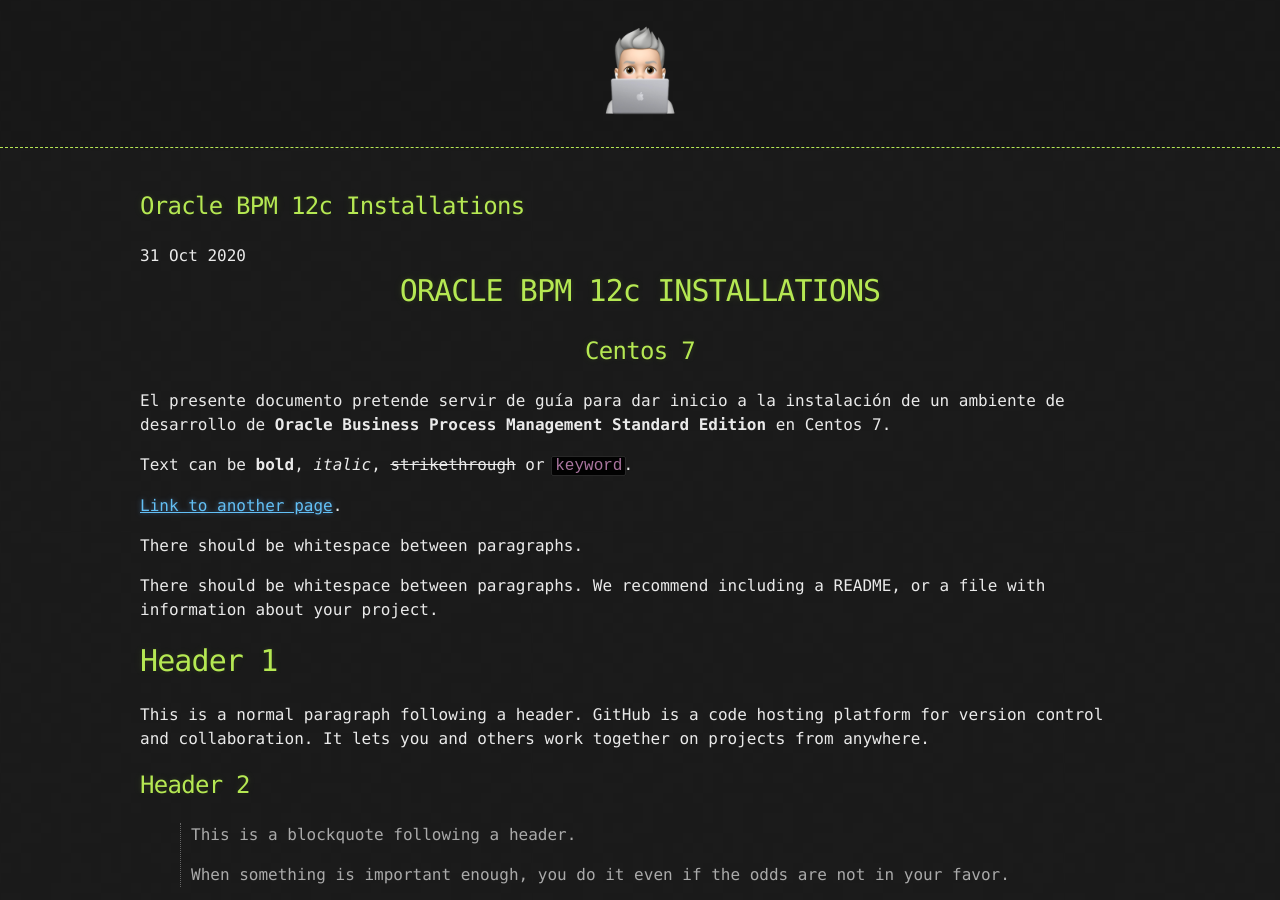
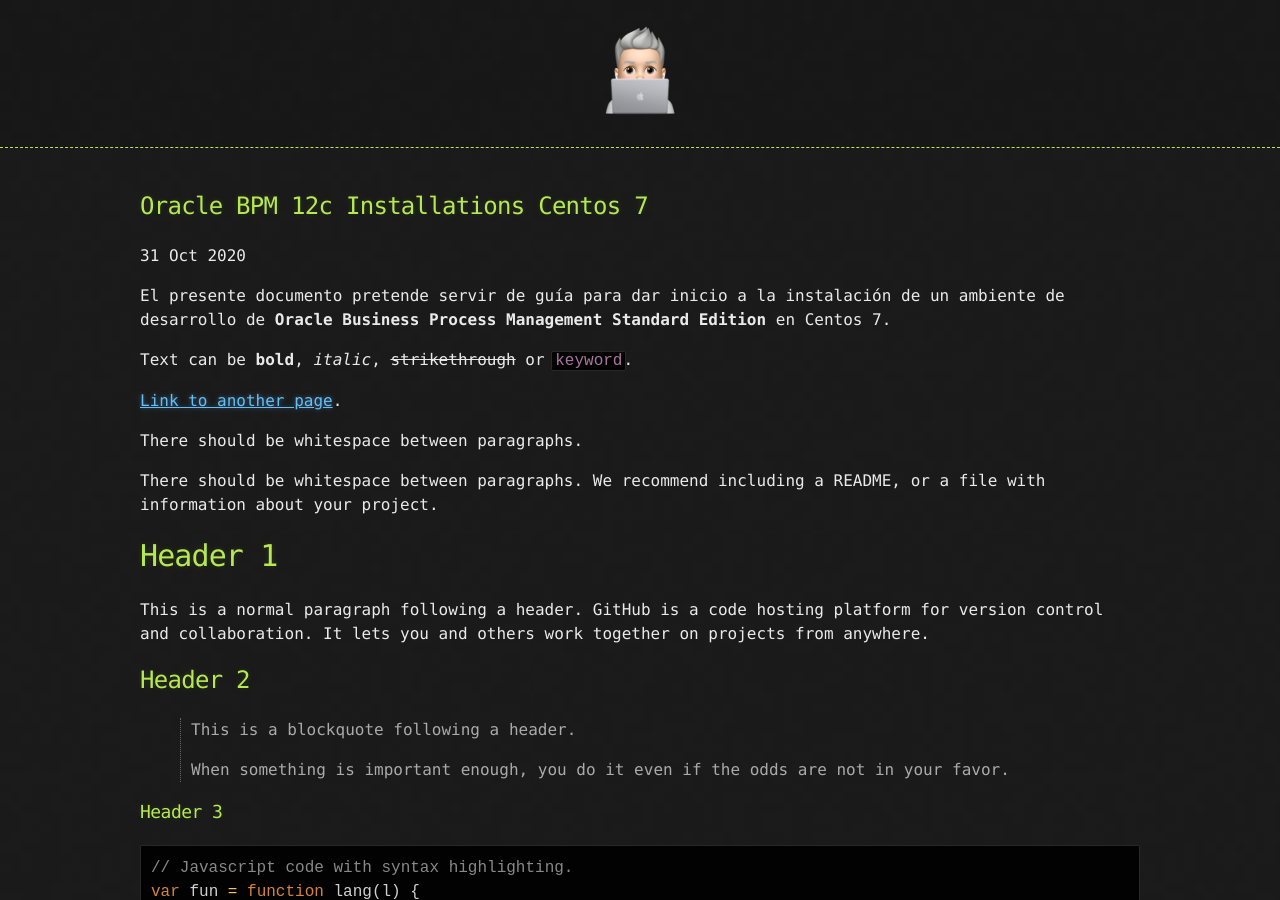
Before and after one commit to darvinueza/darvinueza.github.io, a Jekyll site: the page built from _posts/2020-10-31-Another-Sample-Page.md, in a window 1280 px wide and 900 px high. Built offline with Jekyll 4.4.1, drawn with Linux system fonts in a browser that asks for light colours.

Commit message:
commit
commit

```diff
--- a/_posts/2020-10-31-Another-Sample-Page.md
+++ b/_posts/2020-10-31-Another-Sample-Page.md
@@ -1,16 +1,8 @@
 ---
-title: Oracle BPM 12c Installations
-description: El presente documento pretende servir de guía para dar inicio a la instalación de un ambiente de desarrollo de **Oracle Business Process Management Standard Edition** en Centos 7.
+title: Oracle BPM 12c Installations Centos 7
+description: El presente documento pretende servir de guía para dar inicio a la instalación de un ambiente de desarrollo de Oracle Business Process Management Standard Edition en Centos 7.
 published: true
 ---
-
-<div align="center">
-    <h1>ORACLE BPM 12c INSTALLATIONS</h1>
-</div>
-
-<div align="center">
-    <h2>Centos 7</h2>
-</div>
 
 El presente documento pretende servir de guía para dar inicio a la instalación de un ambiente de desarrollo de **Oracle Business Process Management Standard Edition** en Centos 7.
 
```
